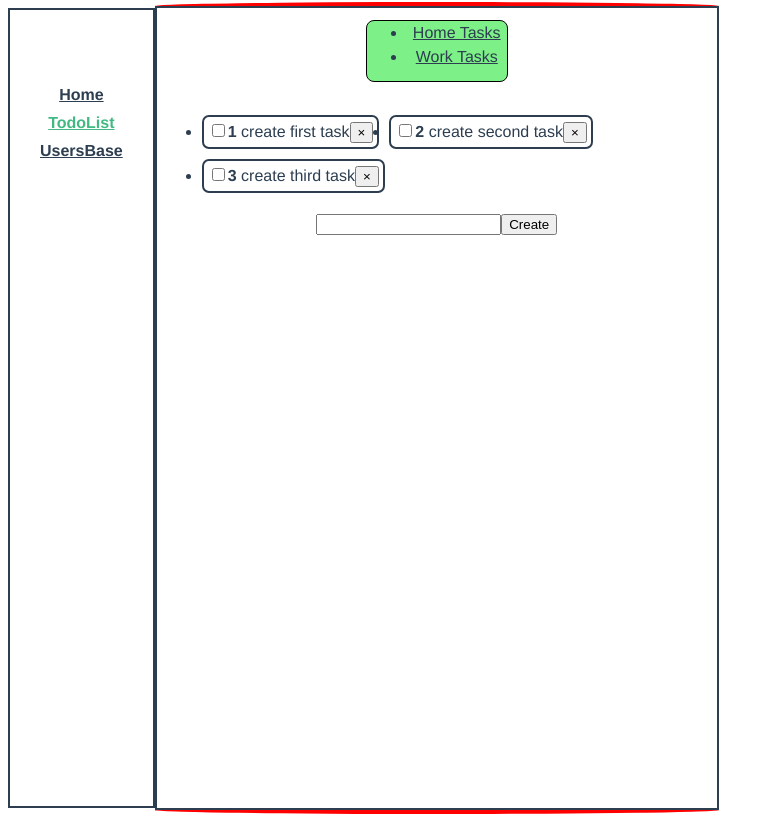
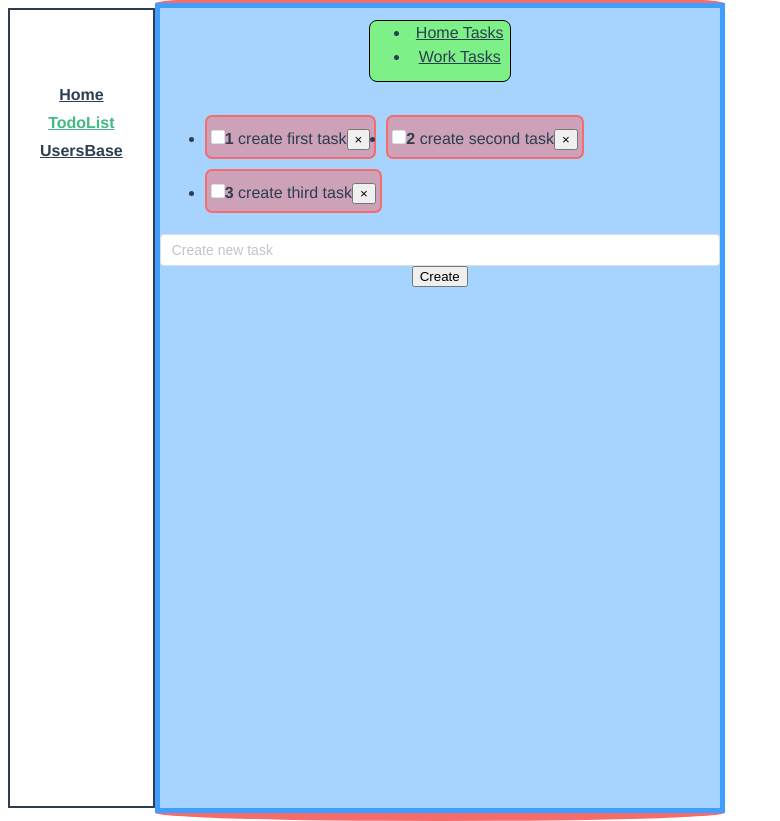
Before and after one commit to Kovalenko23/VueTodoList, a Vue app: page /TodoList in a window 1280 px wide. Shown: the whole page, without its empty margins (0-780 px from the left). Built offline with nearby package versions, Linux system fonts and the light colour scheme.

Commit message:
css changes

```diff
--- a/src/components/Todo-components/AddTodo.vue
+++ b/src/components/Todo-components/AddTodo.vue
@@ -1,6 +1,6 @@
 <template>
 <form @submit.prevent="onSubmit">
-  <input type="text" v-model="title">
+   <el-input type="text" v-model="title" placeholder="Create new task"/>
   <button type="submit">Create</button>
 </form>
 </template>
--- a/src/components/Todo-components/TodoItem.vue
+++ b/src/components/Todo-components/TodoItem.vue
@@ -1,12 +1,13 @@
 <template>
   <li class="items">
     <span :class="{done: todo.completed}">
-        <input type="checkbox" @change="todo.completed= !todo.completed"  >
+        <el-checkbox type="checkbox" @change="todo.completed= !todo.completed" ></el-checkbox>
         <strong>{{index +1}}</strong>
         {{todo.title}}
     </span>
     <button @click="$emit('remove-todo', todo.id)"> &times;</button>
   </li>
+
 </template>
 
 <script>
@@ -27,7 +28,9 @@ props:{
     text-decoration: line-through;
 }
 .items{
-  border: 2px solid;
+  border: 2px solid #F56C6C;
+  background-color:#f56c6c7c;
+
   border-radius: 7px;
   padding: 4px;
   margin: 5px;
--- a/src/layouts/TodoLayout.vue
+++ b/src/layouts/TodoLayout.vue
@@ -24,13 +24,15 @@
 .top-frame {
   width: 35em;
   height: 2em;
-  border: 2px solid red;
+  border: 4px solid #F56C6C;
   border-radius: 50% 50% 0 0 / 100% 100% 0 0;
+  background-color: #F56C6C;
 }
 .bottom-frame {
   width: 35em;
   height: 2em;
-  border: 2px solid red;
+  border: 4px solid #F56C6C;
   border-radius: 0 0 50% 50% / 0 0 100% 100%;
+  background-color: #F56C6C;
 }
 </style>
--- a/src/services/user.service.js
+++ b/src/services/user.service.js
@@ -3,7 +3,7 @@ import ApiClient from '@/libs/api-client';
 const baseUrl = process.env.VUE_APP_USERS_API;
 
 export default {
-  usersList(number= 5) {
+  usersList(number= 20) {
     return ApiClient.get(`${ baseUrl }/users?perPage=${number}`);
   }
 }
--- a/src/views/TodoList.vue
+++ b/src/views/TodoList.vue
@@ -65,10 +65,11 @@ export default {
   justify-content: center;
 }
 .TodoList {
-  border: 2px solid;
+  border: 5px solid #409EFF;
   flex-direction: column;
   width: 35em;
   height: 50em;
+background-color:#40a0ff75 ;
 
 }
 .nav-tabs {
--- a/src/views/UsersBase.vue
+++ b/src/views/UsersBase.vue
@@ -10,13 +10,10 @@
         :disabled="item.disabled"
       >
       </el-option>
-     <userCard
-    v-if="isCardVisible"
-    @closeCard='closeDetailsCard'
- />
+      <!-- <userCard v-if="isCardVisible" @closeCard="closeDetailsCard" /> -->
     </el-select>
 
-  <el-table :data="users" style="width: 100%">
+    <el-table :data="localUsersList" style="width: 100%">
       <el-table-column prop="id" label="User ID" width="180" />
 
       <el-table-column prop="username" label="Username" width="180" />
@@ -27,9 +24,19 @@
 
       <el-table-column fixed="right" label="Operations" width="120">
         <template #default="scope">
-        <el-button type="primary" @click="showUserDetails(scope.$index)" circle>Details</el-button>
+          <el-button
+            type="primary"
+            @click="showUserDetails(scope.$index)"
+            circle
+            >Details</el-button
+          >
 
-        <el-button type="danger" @click="handleDeleteUser(scope.$index)" circle>Remove</el-button>
+          <el-button
+            type="danger"
+            @click="handleDeleteUser(scope.$index)"
+            circle
+            >Remove</el-button
+          >
         </template>
       </el-table-column>
     </el-table>
@@ -39,7 +46,7 @@
 <script>
 import { mapGetters } from "vuex";
 import debounce from "../utils/debounce";
-import userCard from "../components/users-components/UserCard.vue"
+import userCard from "../components/Users-components/UserCard.vue";
 
 export default {
   name: "UserBase",
@@ -55,29 +62,29 @@ export default {
       requestResult: [],
       // value:ref(''),
 
- options : [
+      options: [
         {
-    value: '10',
-    label: '10',
+          value: "10",
+          label: "10",
         },
         {
-    value: '20',
-    label: '20',
+          value: "20",
+          label: "20",
         },
         {
-    value: '50',
-    label: '50',
+          value: "50",
+          label: "50",
         },
-]
+      ],
     };
   },
   props: {
     usersData: {
       type: Object,
-            required: false
-        }
+      required: false,
     },
-    components:{userCard},
+  },
+  components: { userCard },
   computed: {
     ...mapGetters({
       users: "getUsersList",
@@ -116,8 +123,8 @@ export default {
     },
 
     showUserDetails(idx) {
-        console.log('showUserDetails', idx)
-      }
+      console.log("showUserDetails", idx);
+    },
   },
 
   beforeCreate() {
@@ -129,10 +136,12 @@ export default {
         this.localUsersList = response;
       })
       .catch((error) => console.error("users request error", error));
+
   },
 
+
   mounted() {
-    console.log(this.users);
+    console.log("mounted",this.users);
   },
 };
 </script>
```
Also changed, not shown: 2 other files (tests, documents, lock files or other folders). Lines whose indentation alone changed are shown as unchanged.
